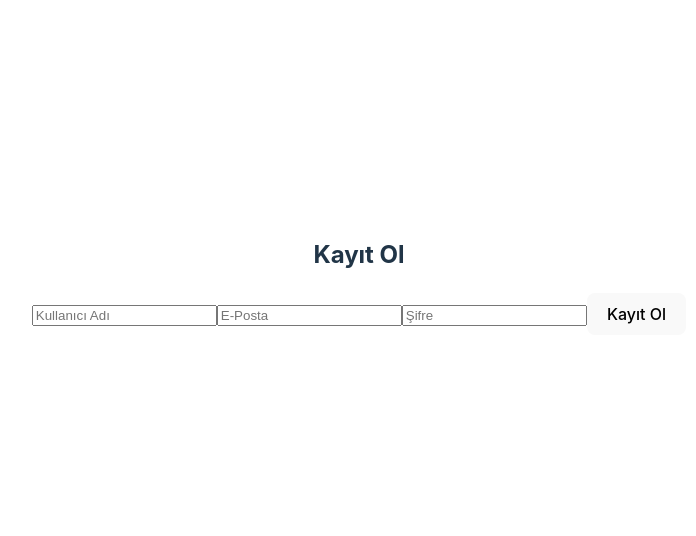
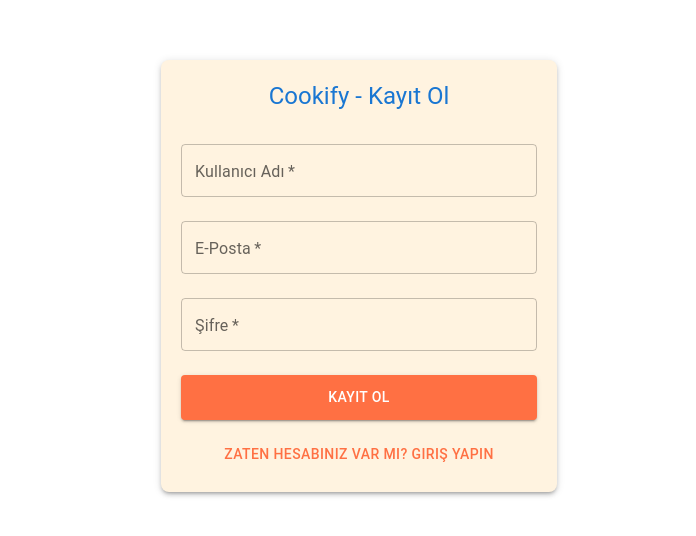
Before and after one commit to enissemerci/Cookify, a React (Vite) app in the folder frontend/: page /register in a window 1280 px wide. Shown: the part 124-660 px from the top of the page, without its empty margins (281-977 px from the left). Built offline with nearby package versions, Linux system fonts and the light colour scheme.

Commit message:
frontend login ve register eklendi

```diff
--- a/frontend/package.json
+++ b/frontend/package.json
@@ -10,6 +10,8 @@
     "preview": "vite preview"
   },
   "dependencies": {
+    "@emotion/react": "^11.14.0",
+    "@emotion/styled": "^11.14.0",
     "@mui/icons-material": "^6.4.5",
     "@mui/material": "^6.4.5",
     "@reduxjs/toolkit": "^2.5.1",
--- a/frontend/src/pages/Login.jsx
+++ b/frontend/src/pages/Login.jsx
@@ -1,5 +1,6 @@
 import { useState } from 'react';
 import { useNavigate } from 'react-router-dom';
+import { Button, TextField, Typography, Box, Container } from '@mui/material';
 import API from '../api';
 
 const Login = () => {
@@ -24,15 +25,77 @@ const Login = () => {
   };
 
   return (
-    <div>
-      <h2>Giriş Yap</h2>
-      <form onSubmit={handleSubmit}>
-        <input type="email" name="email" placeholder="E-Posta" onChange={handleChange} required />
-        <input type="password" name="password" placeholder="Şifre" onChange={handleChange} required />
-        <button type="submit">Giriş Yap</button>
-      </form>
-      {message && <p>{message}</p>}
-    </div>
+    <Container component="main" maxWidth="xs">
+      <Box
+        sx={{
+          display: 'flex',
+          flexDirection: 'column',
+          alignItems: 'center',
+          backgroundColor: '#fff3e0', // Turuncu tonları
+          borderRadius: '8px',
+          padding: '20px',
+          boxShadow: 3,
+        }}
+      >
+        <Typography variant="h5" component="h1" color="primary" sx={{ marginBottom: 2 }}>
+          Cookify - Giriş Yap
+        </Typography>
+        <form onSubmit={handleSubmit} style={{ width: '100%' }}>
+          <TextField
+            label="E-Posta"
+            name="email"
+            variant="outlined"
+            fullWidth
+            margin="normal"
+            value={formData.email}
+            onChange={handleChange}
+            required
+            sx={{
+              '& .MuiInputBase-root': {
+                fontSize: '14px',
+              },
+            }}
+          />
+          <TextField
+            label="Şifre"
+            name="password"
+            type="password"
+            variant="outlined"
+            fullWidth
+            margin="normal"
+            value={formData.password}
+            onChange={handleChange}
+            required
+            sx={{
+              '& .MuiInputBase-root': {
+                fontSize: '14px',
+              },
+            }}
+          />
+          <Button
+            type="submit"
+            fullWidth
+            variant="contained"
+            color="primary"
+            sx={{
+              marginTop: 2,
+              padding: '10px',
+              backgroundColor: '#ff7043', // Turuncu renk tonu
+              '&:hover': {
+                backgroundColor: '#ff5722', // Hover için koyu turuncu
+              },
+            }}
+          >
+            Giriş Yap
+          </Button>
+        </form>
+        {message && (
+          <Typography variant="body2" color="error" sx={{ marginTop: 2 }}>
+            {message}
+          </Typography>
+        )}
+      </Box>
+    </Container>
   );
 };
 
--- a/frontend/src/pages/Register.jsx
+++ b/frontend/src/pages/Register.jsx
@@ -1,9 +1,12 @@
 import { useState } from 'react';
+import { Button, TextField, Typography, Box, Container } from '@mui/material';
+import { useNavigate } from 'react-router-dom'; // useNavigate'yi dahil et
 import API from '../api';
 
 const Register = () => {
   const [formData, setFormData] = useState({ username: '', email: '', password: '' });
   const [message, setMessage] = useState('');
+  const navigate = useNavigate(); // useNavigate hook'u
 
   const handleChange = (e) => {
     setFormData({ ...formData, [e.target.name]: e.target.value });
@@ -14,22 +17,115 @@ const Register = () => {
     try {
       const res = await API.post('/users/register', formData);
       setMessage(res.data.message);
+      // Kayıt başarılıysa login sayfasına yönlendir
+      navigate('/login');
     } catch (error) {
       setMessage(error.response?.data?.message || 'Kayıt başarısız');
     }
   };
 
   return (
-    <div>
-      <h2>Kayıt Ol</h2>
-      <form onSubmit={handleSubmit}>
-        <input type="text" name="username" placeholder="Kullanıcı Adı" onChange={handleChange} required />
-        <input type="email" name="email" placeholder="E-Posta" onChange={handleChange} required />
-        <input type="password" name="password" placeholder="Şifre" onChange={handleChange} required />
-        <button type="submit">Kayıt Ol</button>
-      </form>
-      {message && <p>{message}</p>}
-    </div>
+    <Container component="main" maxWidth="xs">
+      <Box
+        sx={{
+          display: 'flex',
+          flexDirection: 'column',
+          alignItems: 'center',
+          backgroundColor: '#fff3e0', // Turuncu tonları
+          borderRadius: '8px',
+          padding: '20px',
+          boxShadow: 3,
+        }}
+      >
+        <Typography variant="h5" component="h1" color="primary" sx={{ marginBottom: 2 }}>
+          Cookify - Kayıt Ol
+        </Typography>
+        <form onSubmit={handleSubmit} style={{ width: '100%' }}>
+          <TextField
+            label="Kullanıcı Adı"
+            name="username"
+            variant="outlined"
+            fullWidth
+            margin="normal"
+            value={formData.username}
+            onChange={handleChange}
+            required
+            sx={{
+              '& .MuiInputBase-root': {
+                fontSize: '14px',
+              },
+            }}
+          />
+          <TextField
+            label="E-Posta"
+            name="email"
+            variant="outlined"
+            fullWidth
+            margin="normal"
+            value={formData.email}
+            onChange={handleChange}
+            required
+            sx={{
+              '& .MuiInputBase-root': {
+                fontSize: '14px',
+              },
+            }}
+          />
+          <TextField
+            label="Şifre"
+            name="password"
+            type="password"
+            variant="outlined"
+            fullWidth
+            margin="normal"
+            value={formData.password}
+            onChange={handleChange}
+            required
+            sx={{
+              '& .MuiInputBase-root': {
+                fontSize: '14px',
+              },
+            }}
+          />
+          <Button
+            type="submit"
+            fullWidth
+            variant="contained"
+            color="primary"
+            sx={{
+              marginTop: 2,
+              padding: '10px',
+              backgroundColor: '#ff7043', // Turuncu renk tonu
+              '&:hover': {
+                backgroundColor: '#ff5722', // Hover için koyu turuncu
+              },
+            }}
+          >
+            Kayıt Ol
+          </Button>
+        </form>
+        {message && (
+          <Typography variant="body2" color="error" sx={{ marginTop: 2 }}>
+            {message}
+          </Typography>
+        )}
+        {/* Giriş yapmaya yönlendiren buton */}
+        <Button
+          onClick={() => navigate('/login')}
+          fullWidth
+          variant="text"
+          sx={{
+            marginTop: 2,
+            color: '#ff7043', // Turuncu renk
+            '&:hover': {
+              color: '#ff5722', // Hover için koyu turuncu
+            },
+          }}
+        >
+          Zaten hesabınız var mı? Giriş Yapın
+        </Button>
+      </Box>
+    </Container>
   );
 };
 
```
Also changed, not shown: 2 other files (tests, documents, lock files or other folders).
